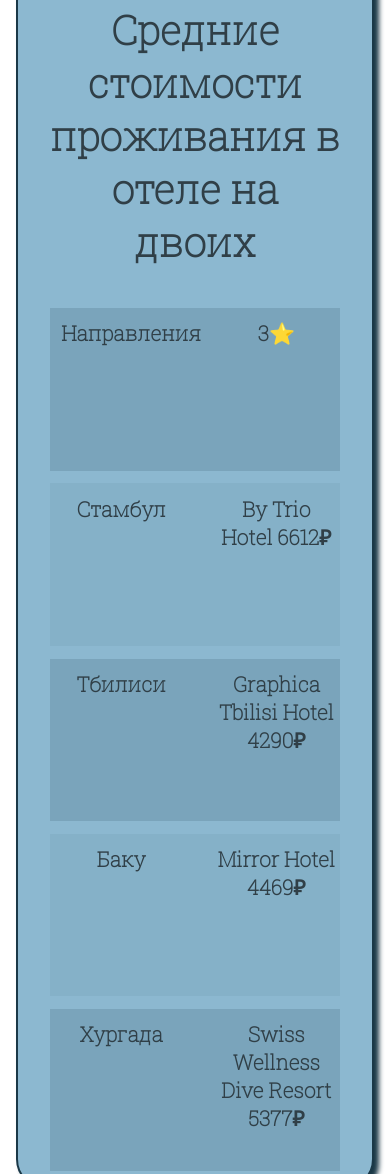
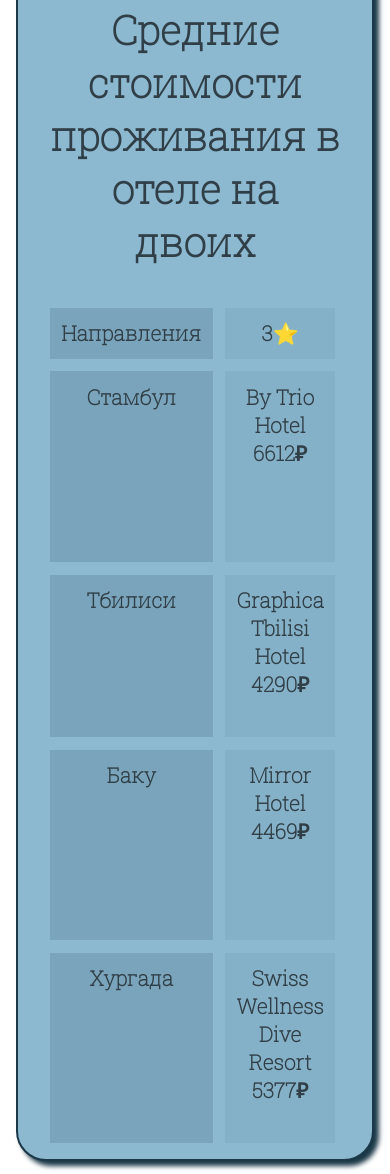
Before and after one commit to MarkRustamov/WEB_programming_2023_5-6sem, a plain HTML site: page index.html in a window 390 px wide. Shown: the part 5116-6290 px from the top of the page. Drawn offline with Linux system fonts and the light colour scheme; a web font is replaced by a local one.

Commit message:
fix: (table fixed)

```diff
--- a/style.css
+++ b/style.css
@@ -310,31 +310,45 @@
 
 table {
     display: grid;
+    grid-template-columns: repeat(4, 1fr);
+    gap: 0.8rem;
     overflow-x: auto;
 }
 
 .homepage__main__table {
-    display: grid;
-    grid-template-rows: repeat(5, 1fr);
-    gap: 0.8rem;
+    display: contents;
 }
 
 .homepage__main__table__row {
-    display: grid;
-    grid-template-columns: repeat(4, 1fr);
-    gap: 0.8rem;
+    display: contents;
 }
 
-.homepage__main__table__row:nth-child(odd) {
+.homepage__main__table__cell:nth-child(odd) {
     background: rgba(26, 56, 71, 0.15);
 }
 
-.homepage__main__table__row:nth-child(even) {
+.homepage__main__table__cell:nth-child(even) {
     background: rgba(26, 56, 71, 0.05);
 }
 
 .homepage__main__table__cell {
     padding: 0.7rem;
+}
+
+.homepage__main__article__form {
+
+}
+
+.visit__button {
+
+}
+
+.delete__button {
+
+}
+
+.direction__item_visited {
+    text-decoration: line-through;
 }
 
 @media screen and (max-width: 1020px) {
@@ -402,8 +416,4 @@ table {
     .homepage__contacts {
         flex-direction: column;
     }
-
-    .homepage__main__table__cell {
-        width: 120px;
-    }
 }
```
